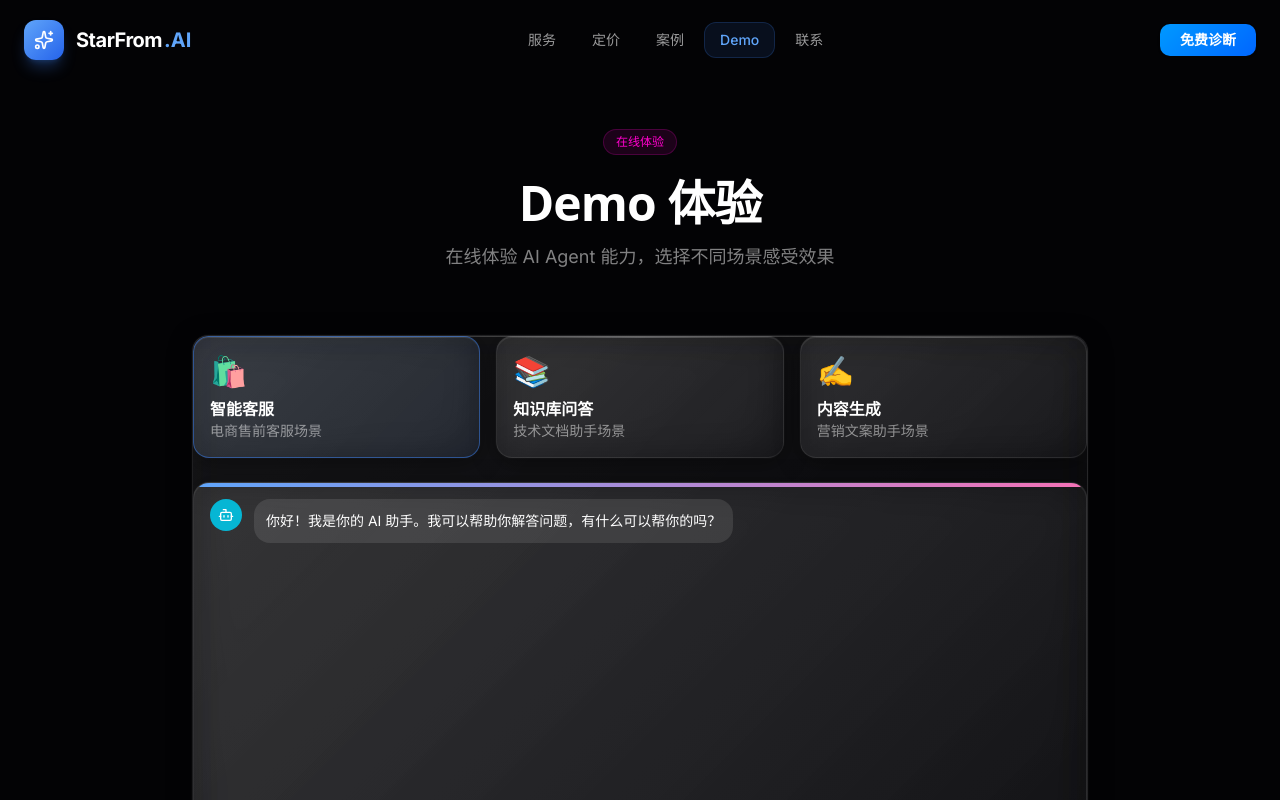
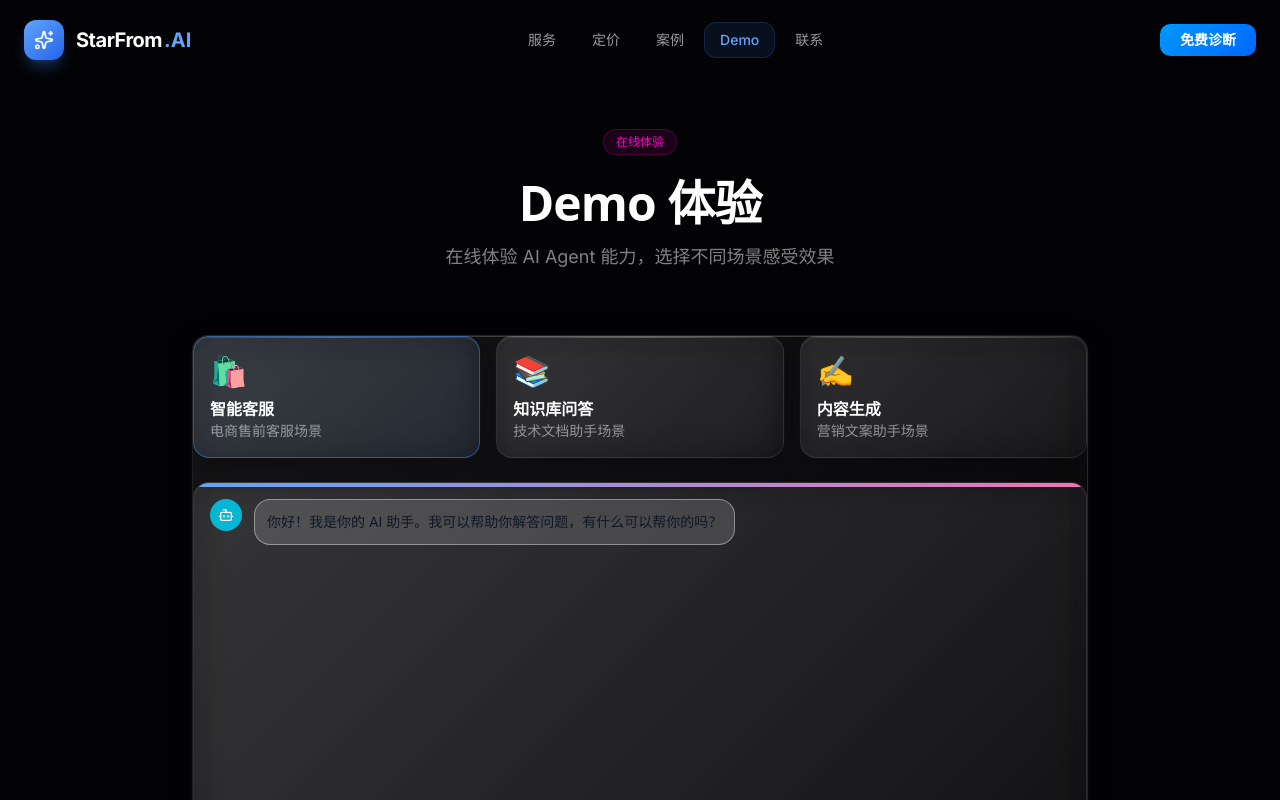
Before and after one commit to james3060x/starfrom.ai, a Next.js app: page /demo in a window 1280 px wide. Shown: the top 800 px of the page. Built offline with nearby package versions, Linux system fonts and the light colour scheme.

Commit message:
feat(demo): align demo chat visuals with homepage glass styling

```diff
--- a/src/components/demo/DemoChat.tsx
+++ b/src/components/demo/DemoChat.tsx
@@ -149,7 +149,7 @@ export function DemoChat() {
                   )}
                 </div>
                 <div className={`max-w-[80%] p-3 rounded-2xl ${
-                  message.role === 'user' ? 'bg-[#1e3a5f] text-white border border-blue-500/20' : 'bg-white/10 text-white'
+                  message.role === 'user' ? 'bg-[#1e3a5f] text-white border border-blue-500/20 shadow-sm' : 'bg-white/15 text-gray-900 border border-white/[0.4] shadow-sm'
                 }`}>
                   <p className="text-sm whitespace-pre-wrap">{message.content}</p>
                 </div>
```
